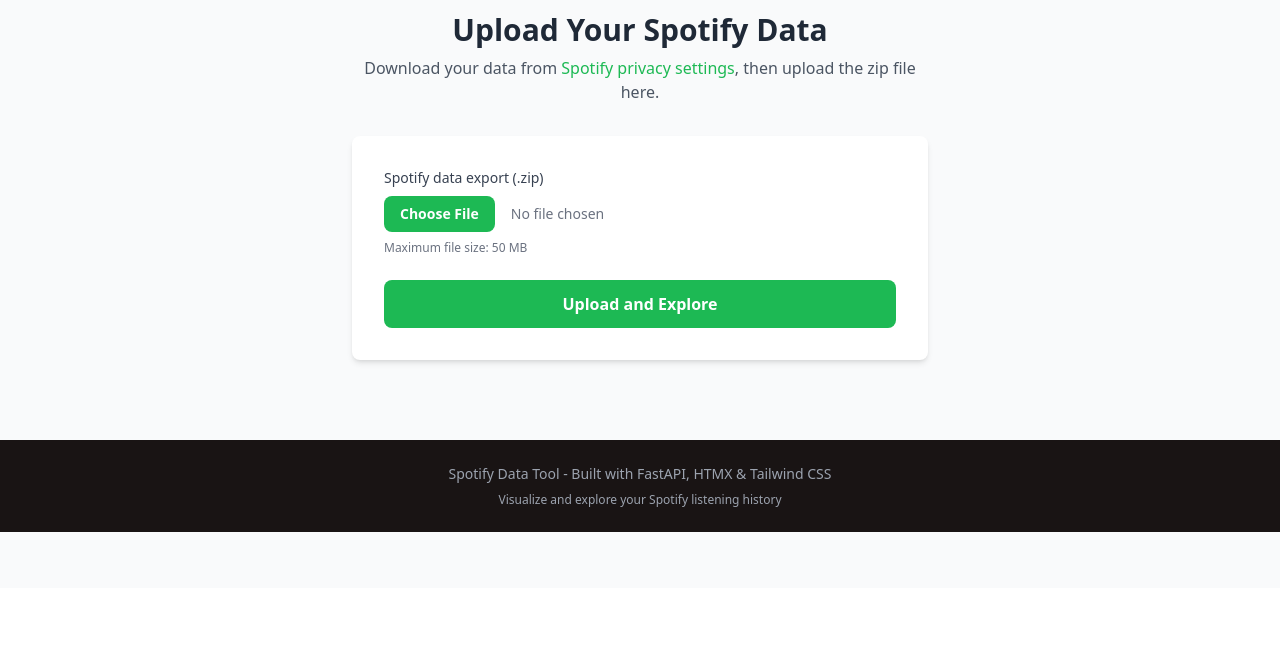
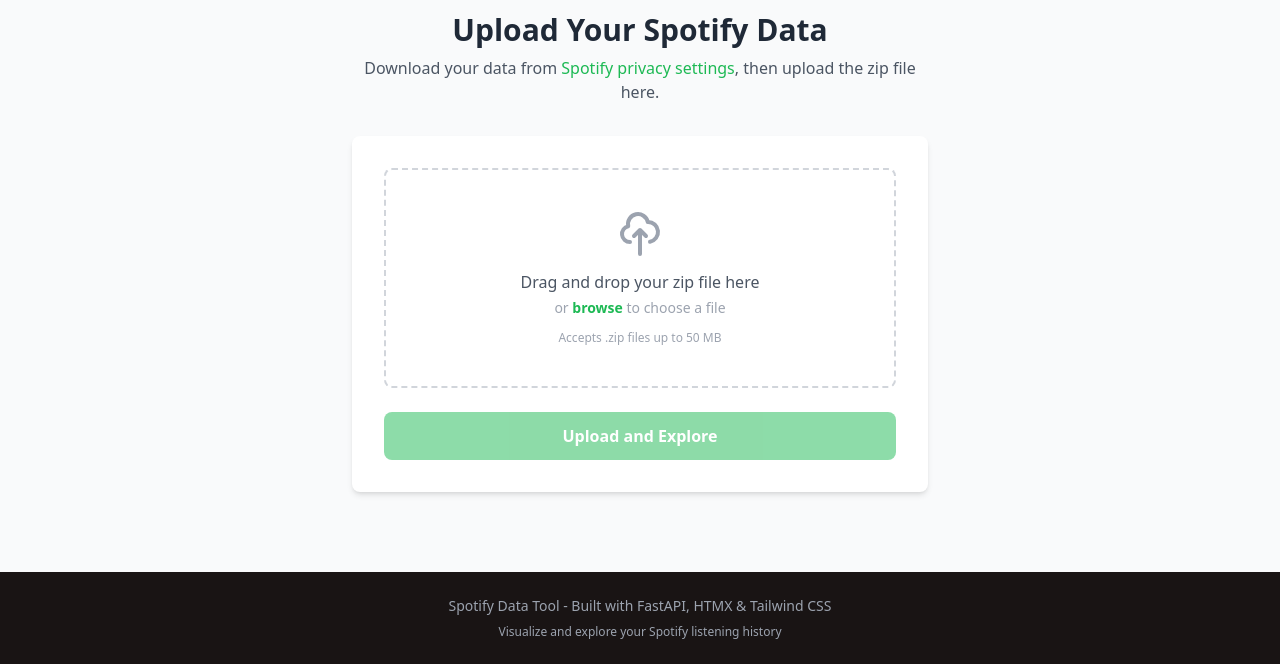
Before and after one commit to ChrisPy-RuBy/spotify-data-tool, a FastAPI app: page /upload in a window 1280 px wide. Shown: the part 212-876 px from the top of the page. Before the commit the page ends 744 px from the top, so only its background shows below. Run offline with FastAPI, Linux system fonts and the light colour scheme; some libraries are stand-ins or nearby versions.

Commit message:
feat: replace file input with drag-and-drop upload zone
Replace the native file input with a large drop zone that supports
drag-and-drop or click-to-browse. Shows filename and size after
selection, highlights on drag hover, and keeps the submit button
disabled until a file is chosen.

Co-Authored-By: Claude Opus 4.6 <noreply@anthropic.com>

```diff
--- a/src/templates/upload.html
+++ b/src/templates/upload.html
@@ -19,26 +19,38 @@
 
     <!-- Upload form -->
     <form id="upload-form" class="bg-white rounded-lg shadow-md p-8">
-        <label for="file-input" class="block mb-2 text-sm font-medium text-gray-700">Spotify data export (.zip)</label>
-        <input
-            id="file-input"
-            name="file"
-            type="file"
-            accept=".zip"
-            required
-            class="block w-full text-sm text-gray-500
-                   file:mr-4 file:py-2 file:px-4
-                   file:rounded-lg file:border-0
-                   file:text-sm file:font-semibold
-                   file:bg-spotify-green file:text-white
-                   hover:file:bg-green-600
-                   cursor-pointer"
-        />
-        <p class="mt-2 text-xs text-gray-500">Maximum file size: 50 MB</p>
+        <!-- Drop zone -->
+        <div id="drop-zone"
+             class="border-2 border-dashed border-gray-300 rounded-lg p-10 text-center cursor-pointer
+                    transition-colors duration-200 hover:border-spotify-green">
+            <!-- Default state -->
+            <div id="drop-zone-prompt">
+                <svg class="w-12 h-12 text-gray-400 mx-auto mb-3" fill="none" stroke="currentColor" viewBox="0 0 24 24">
+                    <path stroke-linecap="round" stroke-linejoin="round" stroke-width="2"
+                          d="M7 16a4 4 0 01-.88-7.903A5 5 0 1115.9 6L16 6a5 5 0 011 9.9M15 13l-3-3m0 0l-3 3m3-3v12"/>
+                </svg>
+                <p class="text-gray-600 font-medium mb-1">Drag and drop your zip file here</p>
+                <p class="text-gray-400 text-sm">or <span class="text-spotify-green font-semibold">browse</span> to choose a file</p>
+                <p class="mt-3 text-xs text-gray-400">Accepts .zip files up to 50 MB</p>
+            </div>
+            <!-- File selected state -->
+            <div id="drop-zone-selected" class="hidden">
+                <svg class="w-12 h-12 text-spotify-green mx-auto mb-3" fill="none" stroke="currentColor" viewBox="0 0 24 24">
+                    <path stroke-linecap="round" stroke-linejoin="round" stroke-width="2"
+                          d="M9 12l2 2 4-4m6 2a9 9 0 11-18 0 9 9 0 0118 0z"/>
+                </svg>
+                <p id="selected-filename" class="text-gray-800 font-medium mb-1"></p>
+                <p id="selected-filesize" class="text-gray-400 text-sm"></p>
+                <p class="mt-2 text-xs text-gray-400">Click or drop again to change file</p>
+            </div>
+        </div>
+
+        <input id="file-input" name="file" type="file" accept=".zip" required class="hidden" />
 
         <button
             id="upload-btn"
             type="submit"
+            disabled
             class="mt-6 w-full bg-spotify-green hover:bg-green-600 text-white font-semibold py-3 px-6 rounded-lg transition-colors duration-200 disabled:opacity-50 disabled:cursor-not-allowed"
         >
             Upload and Explore
@@ -49,16 +61,80 @@
 
 {% block scripts %}
 <script>
-document.getElementById('upload-form').addEventListener('submit', async (e) => {
+(function () {
+    const dropZone = document.getElementById('drop-zone');
+    const fileInput = document.getElementById('file-input');
+    const form = document.getElementById('upload-form');
+    const btn = document.getElementById('upload-btn');
+    const errorBox = document.getElementById('upload-error');
+    const errorText = document.getElementById('upload-error-text');
+    const prompt = document.getElementById('drop-zone-prompt');
+    const selected = document.getElementById('drop-zone-selected');
+    const selectedName = document.getElementById('selected-filename');
+    const selectedSize = document.getElementById('selected-filesize');
+
+    function formatSize(bytes) {
+        if (bytes < 1024) return bytes + ' B';
+        if (bytes < 1024 * 1024) return (bytes / 1024).toFixed(1) + ' KB';
+        return (bytes / (1024 * 1024)).toFixed(1) + ' MB';
+    }
+
+    function showSelected(file) {
+        selectedName.textContent = file.name;
+        selectedSize.textContent = formatSize(file.size);
+        prompt.classList.add('hidden');
+        selected.classList.remove('hidden');
+        btn.disabled = false;
+        dropZone.classList.remove('border-gray-300');
+        dropZone.classList.add('border-spotify-green');
+    }
+
+    // Click the drop zone to open file picker
+    dropZone.addEventListener('click', () => fileInput.click());
+
+    // File chosen via picker
+    fileInput.addEventListener('change', () => {
+        if (fileInput.files.length) showSelected(fileInput.files[0]);
+    });
+
+    // Drag events
+    dropZone.addEventListener('dragover', (e) => {
+        e.preventDefault();
+        dropZone.classList.add('border-spotify-green', 'bg-green-50');
+    });
+
+    dropZone.addEventListener('dragleave', (e) => {
+        e.preventDefault();
+        dropZone.classList.remove('bg-green-50');
+        if (!fileInput.files.length) {
+            dropZone.classList.remove('border-spotify-green');
+        }
+    });
+
+    dropZone.addEventListener('drop', (e) => {
+        e.preventDefault();
+        dropZone.classList.remove('bg-green-50');
+
+        const file = e.dataTransfer.files[0];
+        if (!file) return;
+
+        // Transfer the dropped file to the hidden input
+        const dt = new DataTransfer();
+        dt.items.add(file);
+        fileInput.files = dt.files;
+
+        showSelected(file);
+    });
+
+    // Prevent default browser behaviour for drag on the whole page
+    document.addEventListener('dragover', (e) => e.preventDefault());
+    document.addEventListener('drop', (e) => e.preventDefault());
+
+    // Form submission
+    form.addEventListener('submit', async (e) => {
         e.preventDefault();
 
-    const errorBox = document.getElementById('upload-error');
-    const errorText = document.getElementById('upload-error-text');
-    const btn = document.getElementById('upload-btn');
-    const fileInput = document.getElementById('file-input');
-
         errorBox.classList.add('hidden');
-
         if (!fileInput.files.length) return;
 
         btn.disabled = true;
@@ -92,5 +168,6 @@ document.getElementById('upload-form').addEventListener('submit', async (e) => {
             btn.textContent = 'Upload and Explore';
         }
     });
+})();
 </script>
 {% endblock %}
```
Lines whose indentation alone changed are shown as unchanged.
